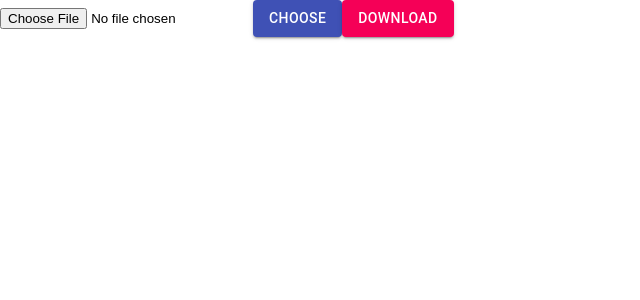
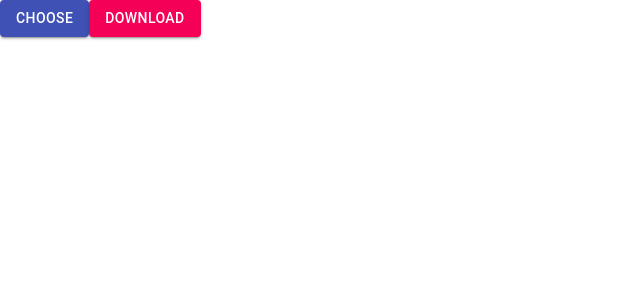
Before and after one commit to Chukwuka1488/react-mongo-aws-S3-image, a React (Create React App) app in the folder image-app/: page / in a window 1280 px wide. Shown: the top 300 px of the page, without its empty margins (0-640 px from the left). Built offline with nearby package versions, Linux system fonts and the light colour scheme.

Commit message:
using useref hooks to trigger popup during image selection

```diff
--- a/image-app/src/App.js
+++ b/image-app/src/App.js
@@ -1,13 +1,25 @@
+import React from 'react';
 import './App.css';
 
 import Button from '@material-ui/core/Button';
 
+
 function App() {
+  // to trigger the pop-up when trying to select image: use  useRef react hooks
+  const InputRef = React.useRef();
+
+  const triggerFileSelectPopup = () => InputRef.current.click();
+
   return (
     <div className='container'>
       <div className='container-cropper'>
         <div className='container-buttons'>
-          <input type='file' accept='image/*' />
+          <input
+            type='file'
+            accept='image/*'
+            ref={InputRef}
+            style={{ display: 'none' }}
+          />
           <Button variant='contained' color='primary'>
             Choose
           </Button>
```
